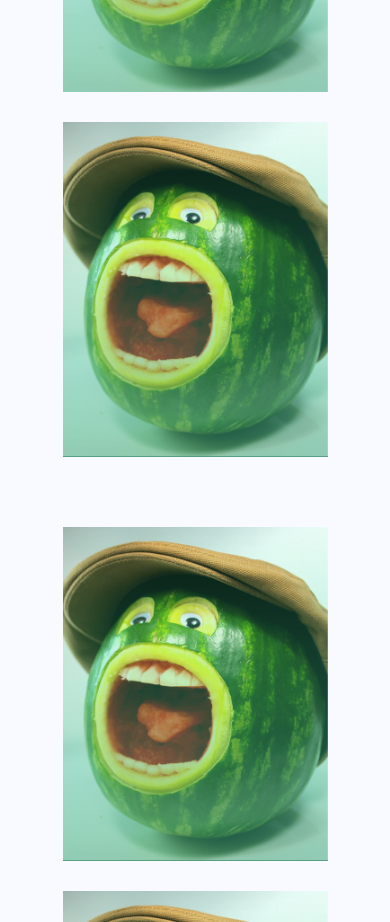
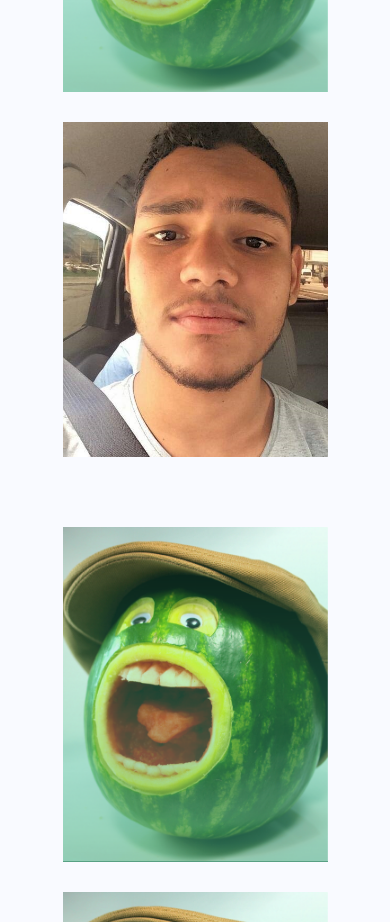
Before and after one commit to atoxapp/atoxapp.github.io, a plain HTML site: page index.html in a window 390 px wide. Shown: the part 9160-10082 px from the top of the page. Drawn offline with Linux system fonts and the light colour scheme; some packages are replaced by stand-ins of ours; files whose address does not match are found by name.

Commit message:
Atualizando a parte do Time
Adicionando informações de Emerson na parte do Time

```diff
--- a/index.html
+++ b/index.html
@@ -542,7 +542,7 @@
                                         <h4>ERICKA PRICILA</h4>
                                         <h5>Developer and Interface Designer</h5>
                                         <p>
-                                            Adora gatos, ilustrações códigos, matemática e sorvete.
+                                            Adora gatos, ilustrações, códigos, matemática e sorvete.
 
                                         </p>
                                     </div>
@@ -559,18 +559,18 @@
                         <!--EMERSON EDITA AQUI-->
                         <div class="col-md-4 col-xs-6">
                             <div class="team_item">
-                                <img src="img/home-3/profile-default.png" alt="">
+                                <img src="img/home-3/emerson.png" alt="">
                                 <div class="team-content">
                                     <div class="text">
                                         <h4>EMERSON LIRA</h4>
                                         <h5>Developer</h5>
                                         <p>
-                                            EMERSON ESCREVA SOBRE VOCÊ AQUI
+                                            Cursando Sistemas de Informação na UFRPE. Técnico em Programação Mobile no IFPE.
                                         </p>
                                     </div>
                                     <div class="social-icon">
-                                        <a href="#"><i class="fa fa-facebook"></i></a>
-                                        <a href="#"><i class="fa fa-twitter"></i></a>
+                                        <a href="https://facebook.com/baoemerson"><i class="fa fa-facebook"></i></a>
+                                        <a href="https://github.com/emersonleo"><i class="fa fa-github"></i></a>
                                         <a href="#"><i class="fa fa-link"></i></a>
                                         <a href="#"><i class="fa fa-pinterest-square"></i></a>
                                     </div>
```
Also changed, not shown: img/home-3/emerson.png (added).
